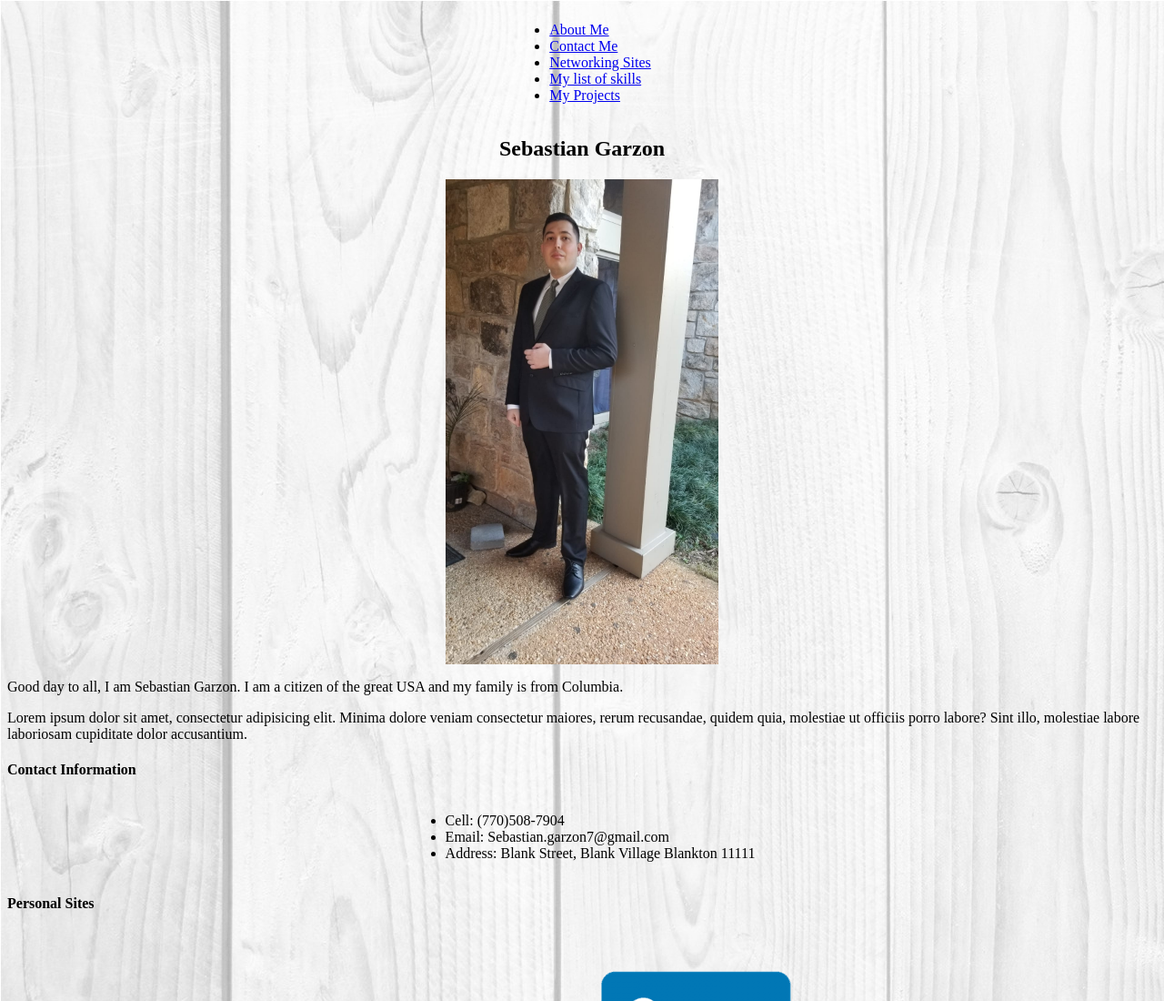
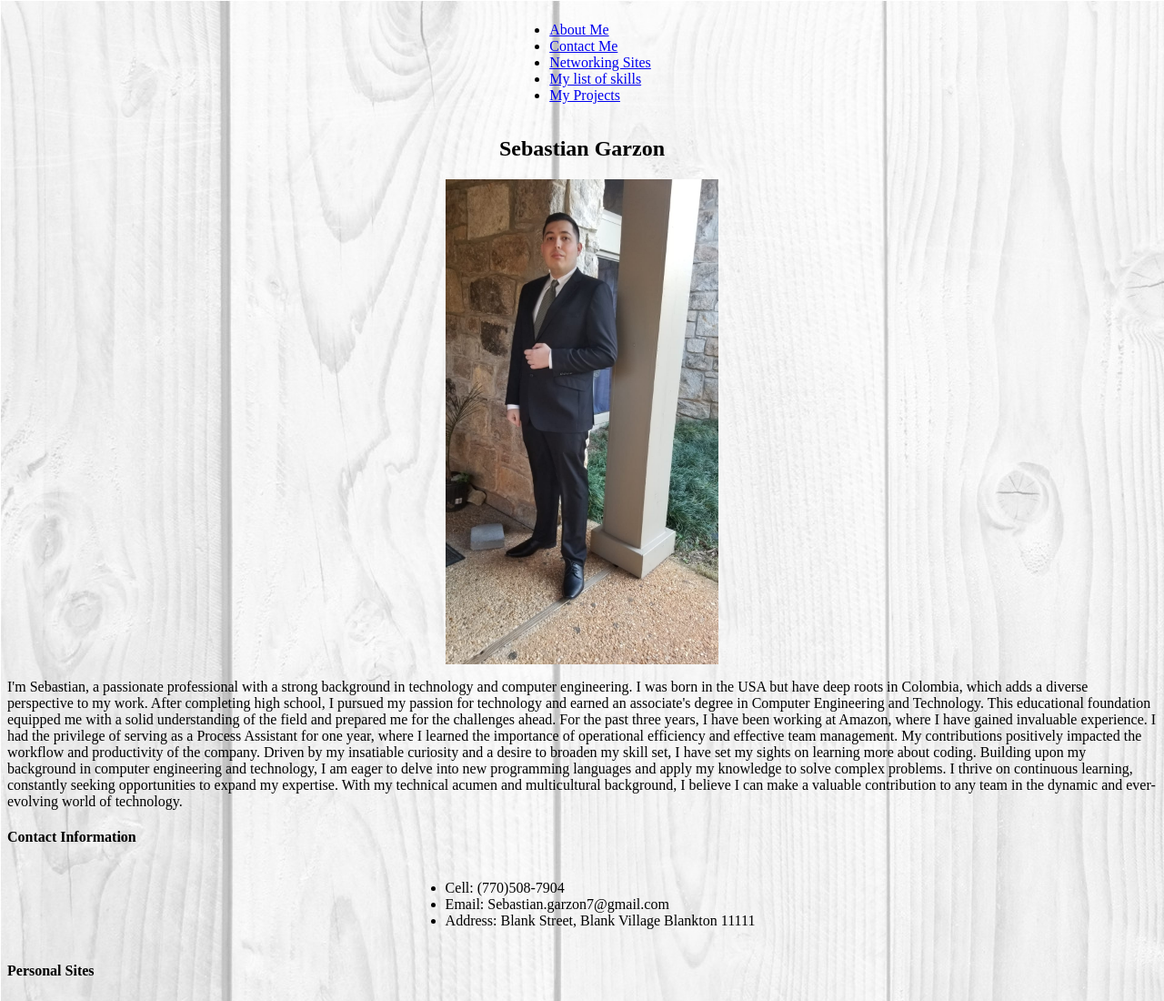
Before and after one commit to sebas942805/SebastianGarzon-portfolio, a plain HTML site: page index.html in a window 1280 px wide. Shown: the top 1100 px of the page at 91% size. Drawn offline with Linux system fonts and the light colour scheme.

Commit message:
Rewrite biography

```diff
--- a/index.html
+++ b/index.html
@@ -26,8 +26,15 @@
     <img src="normal.jpg"  width="300"alt="">
 </section>
 <section class="Section_biography" id="biography">
-<p>Good day to all, I am Sebastian Garzon. I am a citizen of the great USA and my family is from Columbia.  </p>
-<p> Lorem ipsum dolor sit amet, consectetur adipisicing elit. Minima dolore veniam consectetur maiores, rerum recusandae, quidem quia, molestiae ut officiis porro labore? Sint illo, molestiae labore laboriosam cupiditate dolor accusantium.</p>
+<p>I'm Sebastian, a passionate professional with a strong background in technology and computer engineering. I was born in the USA but have deep roots in Colombia, which adds a diverse perspective to my work.
+
+    After completing high school, I pursued my passion for technology and earned an associate's degree in Computer Engineering and Technology. This educational foundation equipped me with a solid understanding of the field and prepared me for the challenges ahead.
+
+    For the past three years, I have been working at Amazon, where I have gained invaluable experience. I had the privilege of serving as a Process Assistant for one year, where I learned the importance of operational efficiency and effective team management. My contributions positively impacted the workflow and productivity of the company.
+
+    Driven by my insatiable curiosity and a desire to broaden my skill set, I have set my sights on learning more about coding. Building upon my background in computer engineering and technology, I am eager to delve into new programming languages and apply my knowledge to solve complex problems.
+
+    I thrive on continuous learning, constantly seeking opportunities to expand my expertise. With my technical acumen and multicultural background, I believe I can make a valuable contribution to any team in the dynamic and ever-evolving world of technology.
 
 
 
```
